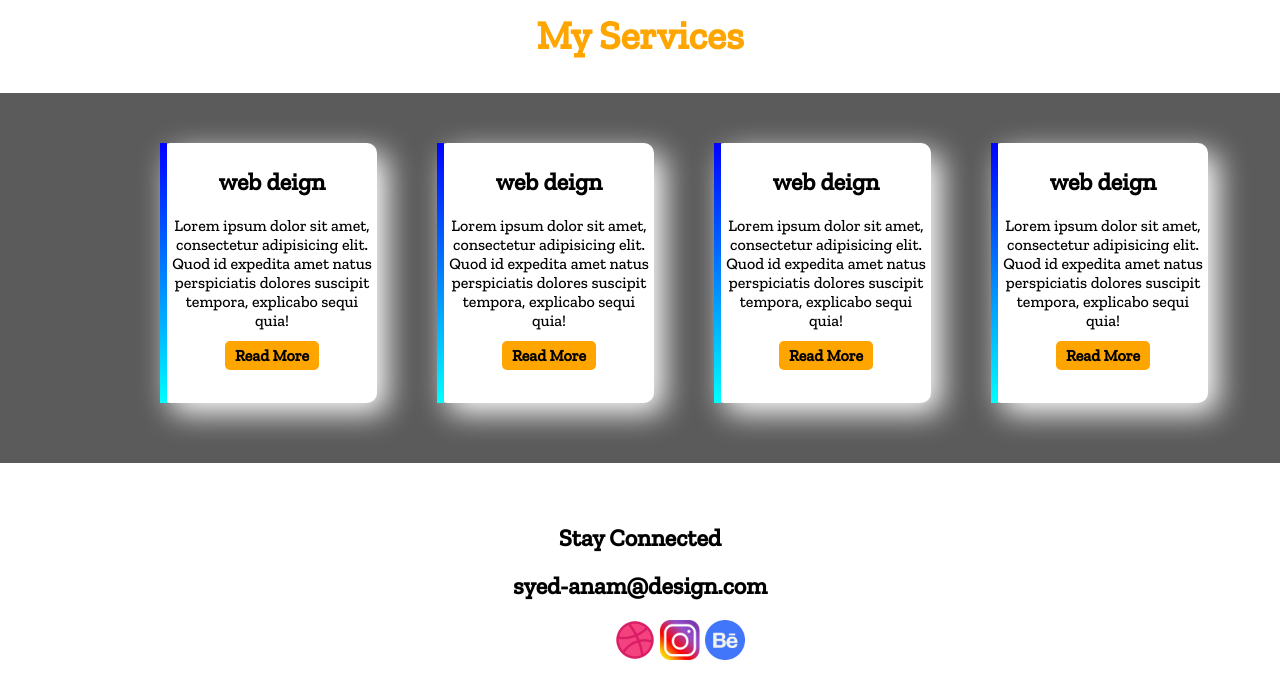
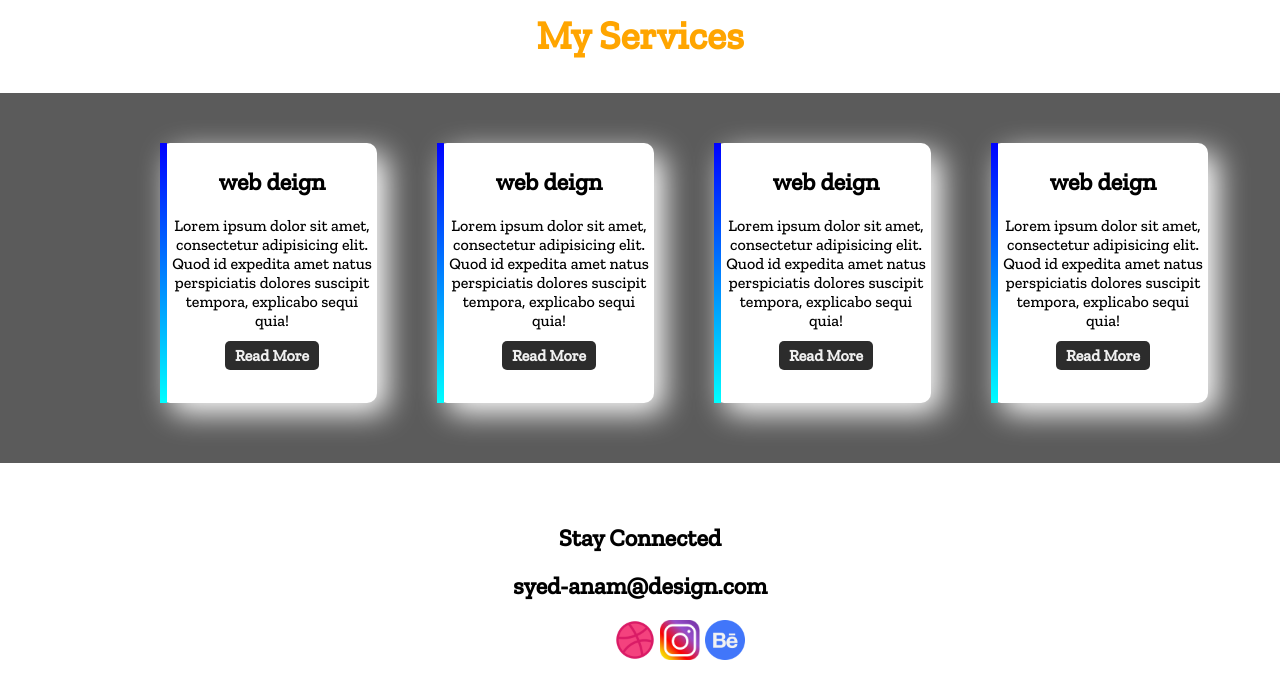
Before and after one commit to syed-muhimin-anam/first-assignment, a plain HTML site: page index.html in a window 1280 px wide. Shown: the part 1721-2417 px from the top of the page. Drawn offline with nearby package versions, Linux system fonts and the light colour scheme.

Commit message:
alhamdulillah

```diff
--- a/style.css
+++ b/style.css
@@ -170,8 +170,8 @@ border-radius: 7px;
 }
 .box a{
     text-decoration: none;
-    color:black;
-     background-color: orange;
+    color: rgba(255, 255, 255, 0.931);
+     background-color:rgba(0, 0, 0, 0.829);
 font-weight: bold;
 padding: 5px 10px;
 border: none;
```
Also changed, not shown: index.html (+1 -1 lines).
